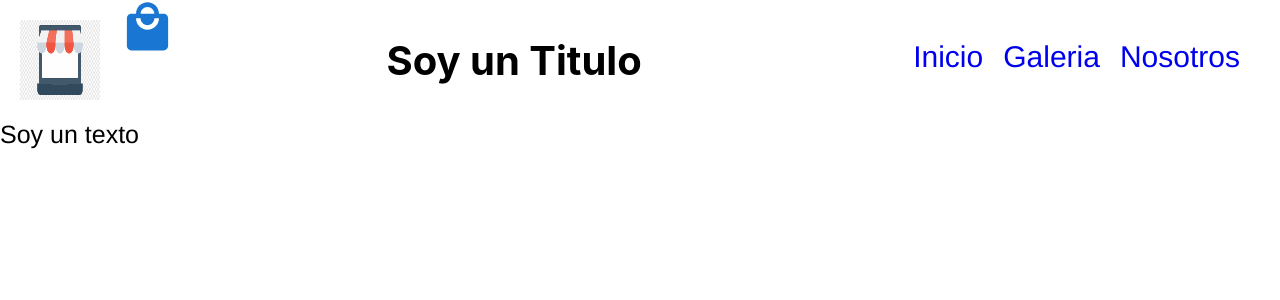
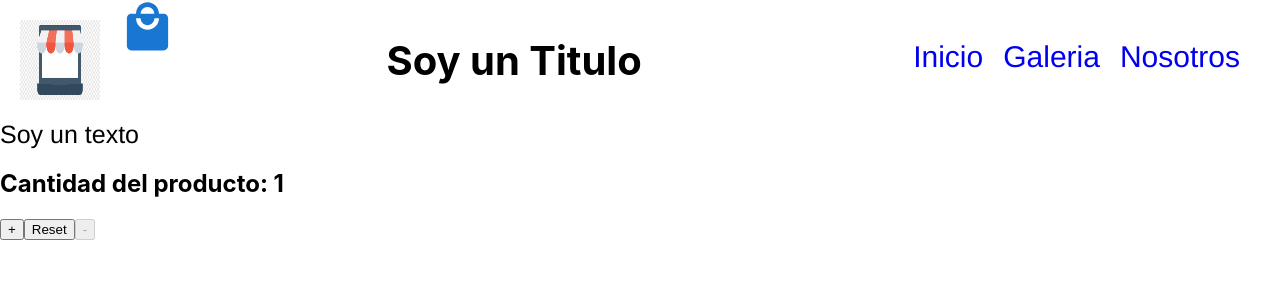
Before and after one commit to Pablo-Cristini/React-1, a React (Create React App) app: page / in a window 1280 px wide. Shown: the top 300 px of the page. Built offline with nearby package versions, Linux system fonts and the light colour scheme.

Commit message:
Contador

```diff
--- a/src/App.js
+++ b/src/App.js
@@ -3,6 +3,7 @@ import ReactDOM from 'react-dom/client';
 import './index.css';
 import NavBar  from './Components/NavBar';
 import ItemListContainer from './Components/ItemListContainer/ItemListContainer';
+import MiComponente from './Components/MiComponente';
 
 const App = () => {
     const mensaje = "Soy un texto";
@@ -10,6 +11,7 @@ const App = () => {
         <>
         <NavBar />
         <ItemListContainer greeting={mensaje}/>
+        <MiComponente initial={1} stock={15}/>
         </>
     )
 }
--- a/src/Components/CartWidget/CartWidget.js
+++ b/src/Components/CartWidget/CartWidget.js
@@ -7,4 +7,4 @@ const CartWidget = () => {
     )
 }
 
-export default CartWidget
+export default CartWidget;
--- /dev/null
+++ b/src/Components/MiComponente.js
@@ -0,0 +1,30 @@
+import { EventBusy } from "@mui/icons-material";
+import React, {useState} from "react";
+
+const MiComponente = ({initial, stock}) => {
+
+    const [cantidad, setCantidad] = useState(initial);
+
+    const increase = () => {
+        if (cantidad < stock) {
+        setCantidad( cantidad + 1)
+        }
+    }
+    const dicrease = () => {
+        if (cantidad > initial) {
+            setCantidad(cantidad - 1)
+        }
+    }
+    const reset = () => {
+        setCantidad (0)
+    }
+    return (
+        <>
+        <h2>Cantidad del producto: {cantidad}</h2>
+        <button disabled={cantidad === stock} onClick={increase}>+</button>
+        <button onClick={reset}>Reset</button>
+        <button disabled={cantidad === initial} onClick={dicrease}>-</button>
+        </>
+    )
+}
+export default MiComponente
```
